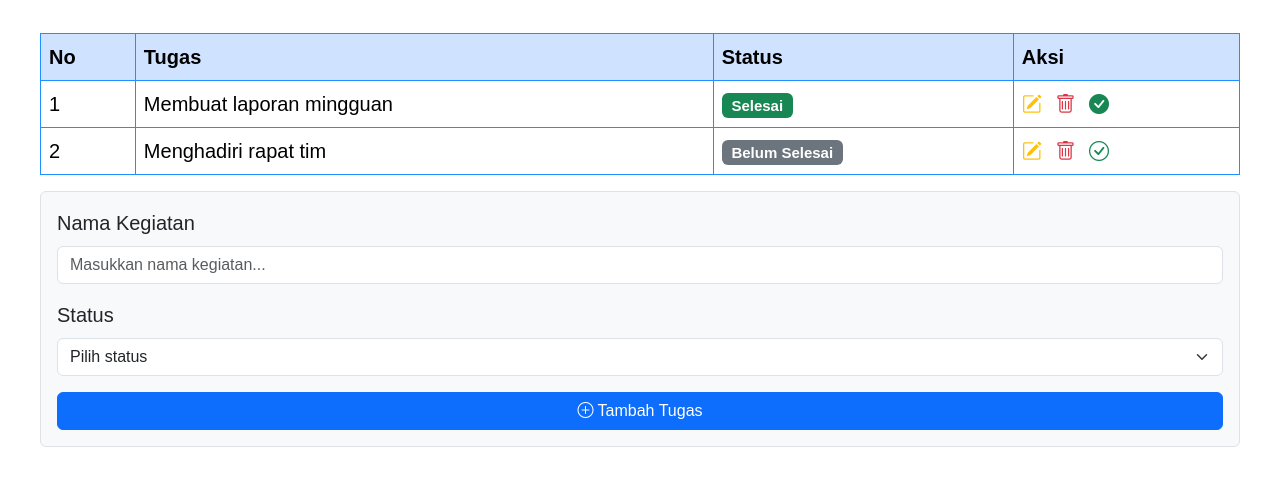
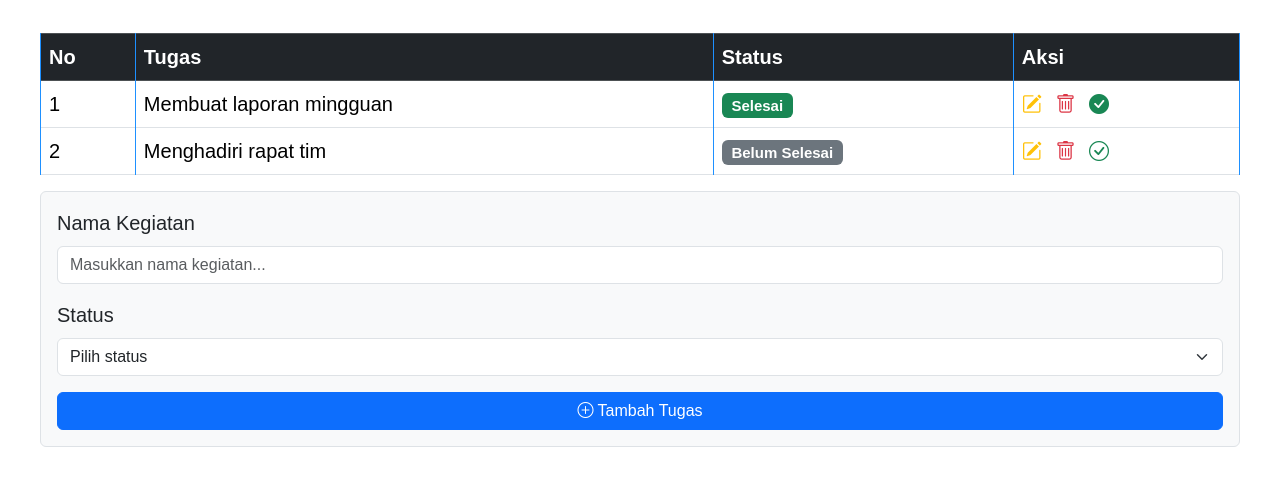
Before and after one commit to Hfzhmkrtwra/to-do-list, a plain HTML site: page index.html in a window 1280 px wide. Shown: the part 73-558 px from the top of the page. Drawn offline with nearby package versions, Linux system fonts and the light colour scheme.

Commit message:
mengubah warna tabel menjadi hitam

```diff
--- a/index.html
+++ b/index.html
@@ -57,8 +57,8 @@
 
     <table>
         <div class="table-responsive">
-            <table class="table table-hover align-middle">
-                <thead class="table-primary">
+            <table class="table table-white table-bordered align-middle text-center">
+                <thead class="table-dark">
                     <tr>
                         <th>No</th>
                         <th>Tugas</th>
```
